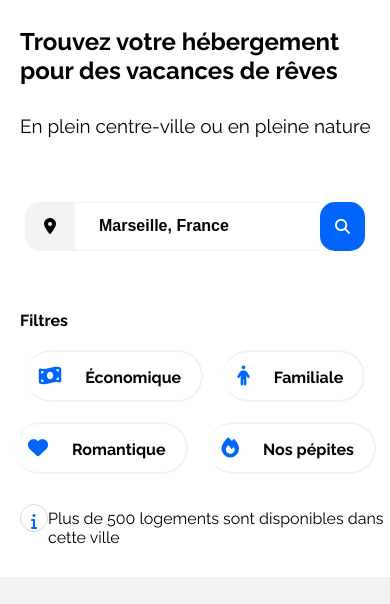
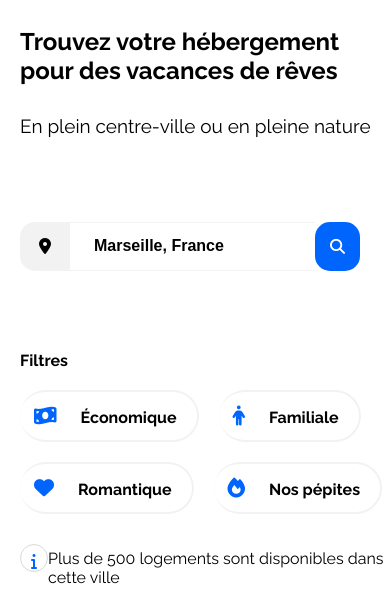
Before and after one commit to KatynOCtraining/booki, a plain HTML site: page index.html in a window 390 px wide. Shown: the part 146-750 px from the top of the page. Drawn offline with Linux system fonts and the light colour scheme.

Commit message:
06/10/23

```diff
--- a/style.css
+++ b/style.css
@@ -536,13 +536,11 @@ header a {
 }
 
 
-.filters {
-  justify-content: center;
+
+
+.filters{
+  padding-left: 20px;
 }
-
-.filter_title {
-  padding-left: 20px;
-  }
 
 
 .fa-solid.fa-magnifying-glass {
@@ -558,8 +556,8 @@ header a {
 
 }
 
-.searchbar {
-  justify-content: center;
+.searchbar{
+  padding: 20px;
 }
 .searchbar_button {
   display: none;
```
